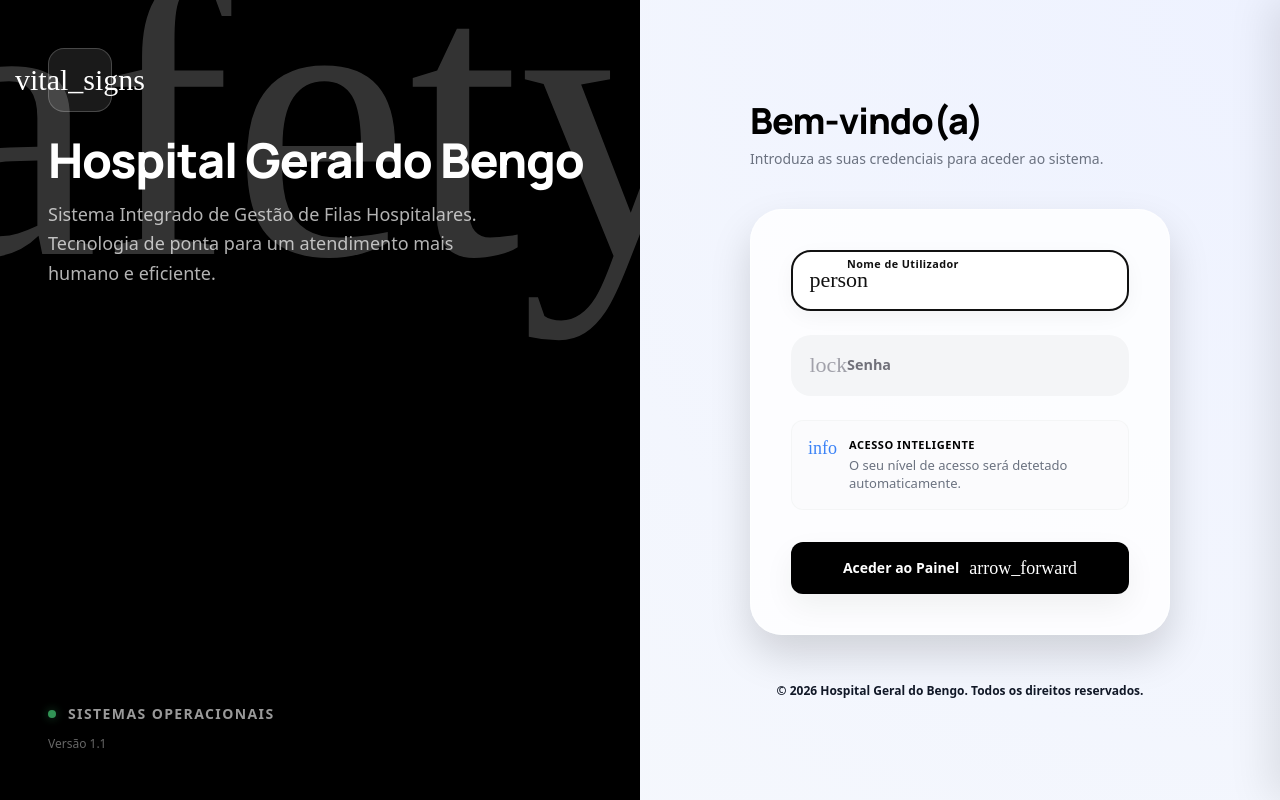
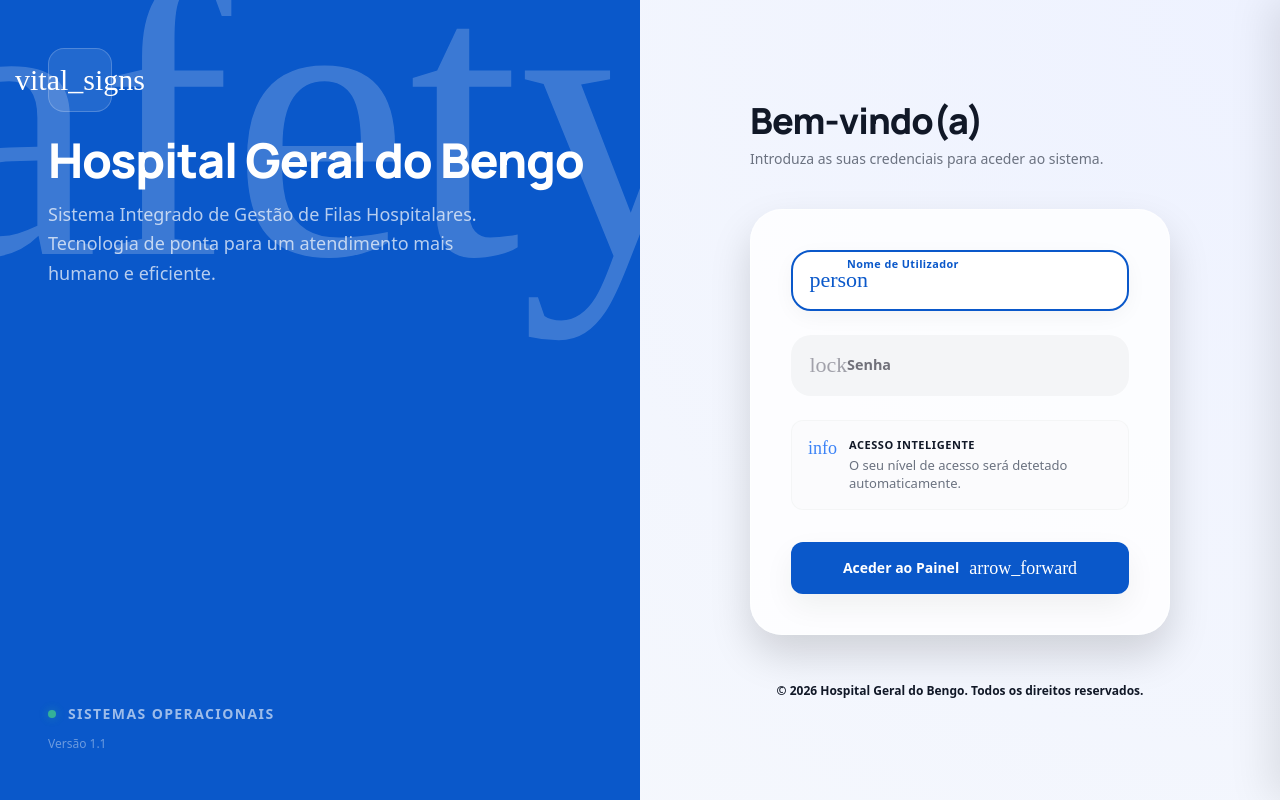
Before and after one commit to Angeloaqp/hospital-bengo, a PHP site: page /hospital-bengo/ in a window 1280 px wide. Run offline with PHP 8.4, Linux system fonts and the light colour scheme; some web fonts are replaced.

Commit message:
style: remove black hover in utilizadores.php and apply primary theme to login page

```diff
--- a/app/views/admin/utilizadores.php
+++ b/app/views/admin/utilizadores.php
@@ -87,7 +87,7 @@ $avatarColors = [
         }
 
         .user-card:hover .btn-primary-action {
-            background: var(--cor-on-background);
+            filter: brightness(1.1);
             transform: translateY(-2px);
         }
 
--- a/public/index.php
+++ b/public/index.php
@@ -78,10 +78,10 @@ unset($_SESSION['erro_login']);
         .field-wrap .fi::placeholder { color: transparent; }
         .field-wrap .fi:focus {
             background: #fff;
-            border-color: #111;
+            border-color: var(--cor-primary);
             box-shadow: 0 6px 24px -4px rgba(0,0,0,0.06);
         }
-        .field-wrap .fi:focus ~ .field-icon { color: #111; }
+        .field-wrap .fi:focus ~ .field-icon { color: var(--cor-primary); }
 
         .field-wrap .fl {
             position: absolute;
@@ -101,7 +101,7 @@ unset($_SESSION['erro_login']);
             top: 0.85rem;
             transform: translateY(-50%) scale(0.75);
             font-weight: 800;
-            color: #111;
+            color: var(--cor-primary);
             letter-spacing: 0.04em;
         }
 
@@ -121,7 +121,7 @@ unset($_SESSION['erro_login']);
 <body class="editorial-gradient text-on-surface h-screen overflow-hidden flex font-sans">
 
     <!-- Esquerda: Informação & Branding -->
-    <div class="hidden lg:flex lg:w-1/2 h-full bg-black relative flex-col justify-between p-12 overflow-hidden fade-in">
+    <div class="hidden lg:flex lg:w-1/2 h-full bg-primary relative flex-col justify-between p-12 overflow-hidden fade-in">
         <!-- Fundo Decorativo -->
         <div class="absolute -right-20 -top-20 opacity-20 pointer-events-none">
             <span class="material-symbols-outlined text-[400px] text-white">health_and_safety</span>
@@ -155,10 +155,10 @@ unset($_SESSION['erro_login']);
 
             <div class="mb-10 text-center lg:text-left">
                 <!-- Mobile Logo -->
-                <div class="lg:hidden w-14 h-14 bg-black rounded-2xl flex items-center justify-center mx-auto mb-6">
+                <div class="lg:hidden w-14 h-14 bg-primary rounded-2xl flex items-center justify-center mx-auto mb-6">
                     <span class="material-symbols-outlined text-white text-2xl font-light">vital_signs</span>
                 </div>
-                <h2 class="text-3xl sm:text-4xl font-headline font-extrabold text-black tracking-tight mb-2">Bem-vindo(a)</h2>
+                <h2 class="text-3xl sm:text-4xl font-headline font-extrabold text-on-surface tracking-tight mb-2">Bem-vindo(a)</h2>
                 <p class="text-on-surface-variant text-sm font-medium">
                     Introduza as suas credenciais para aceder ao sistema.
                 </p>
@@ -198,14 +198,14 @@ unset($_SESSION['erro_login']);
                     <div class="mt-4 mb-8 bg-gray-50/50 rounded-xl p-4 flex gap-3 border border-gray-100/80 items-start">
                         <span class="material-symbols-outlined text-blue-500 text-[18px] mt-0.5" style="font-variation-settings: 'FILL' 1;">info</span>
                         <div>
-                            <span class="block text-[11px] font-extrabold text-black uppercase tracking-wider mb-1">Acesso Inteligente</span>
+                            <span class="block text-[11px] font-extrabold text-on-surface uppercase tracking-wider mb-1">Acesso Inteligente</span>
                             <span class="text-[13px] text-on-surface-variant font-medium leading-snug block">
                                 O seu nível de acesso será detetado automaticamente.
                             </span>
                         </div>
                     </div>
 
-                    <button type="submit" id="btn-entrar" class="w-full bg-black text-white px-9 py-4 rounded-xl font-extrabold text-sm flex items-center justify-center gap-2.5 btn-action shadow-lg shadow-black/15">
+                    <button type="submit" id="btn-entrar" class="w-full bg-primary text-white px-9 py-4 rounded-xl font-extrabold text-sm flex items-center justify-center gap-2.5 btn-action shadow-lg shadow-primary/20">
                         Aceder ao Painel
                         <span class="material-symbols-outlined text-[18px]">arrow_forward</span>
                     </button>
```
